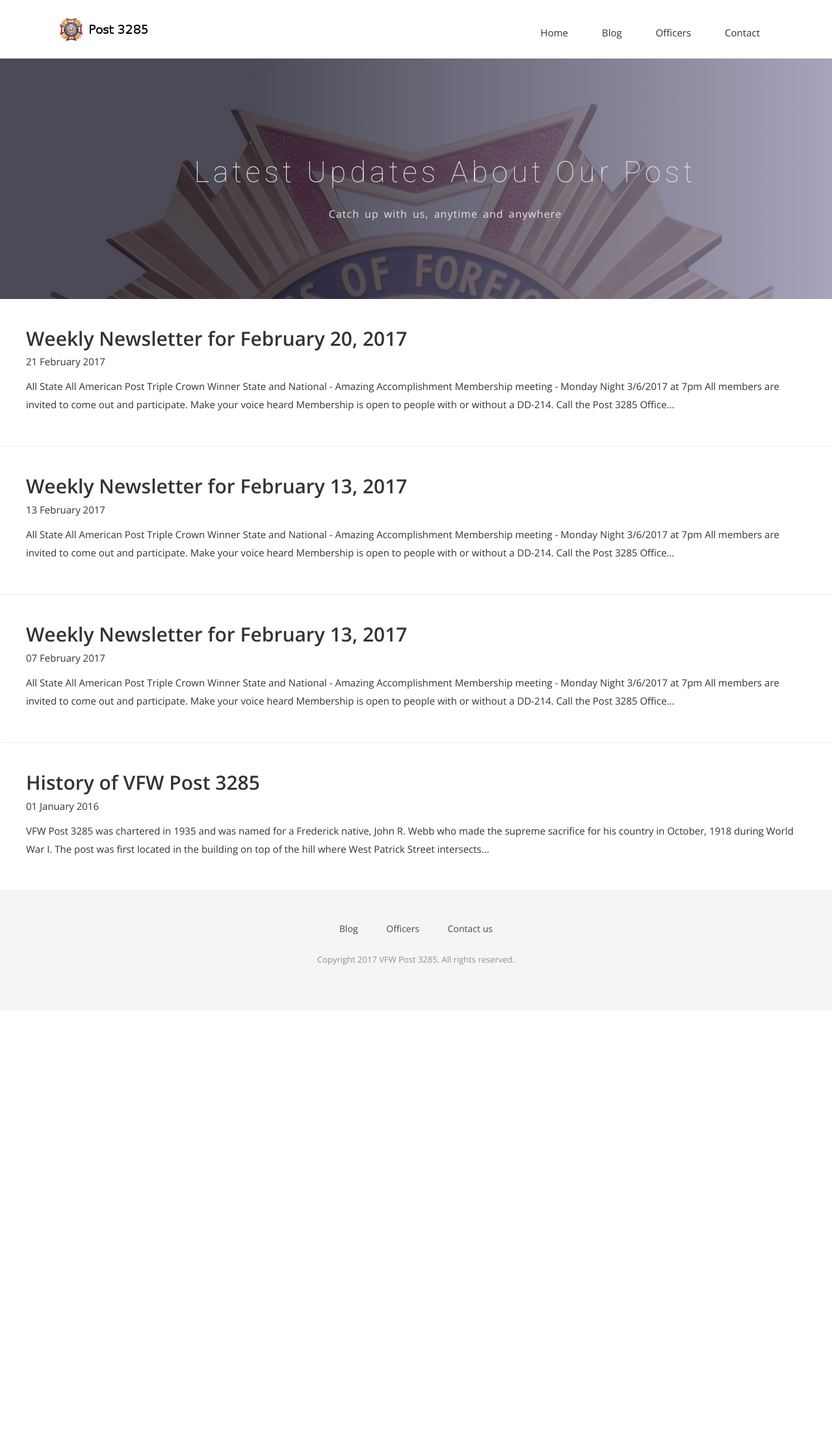
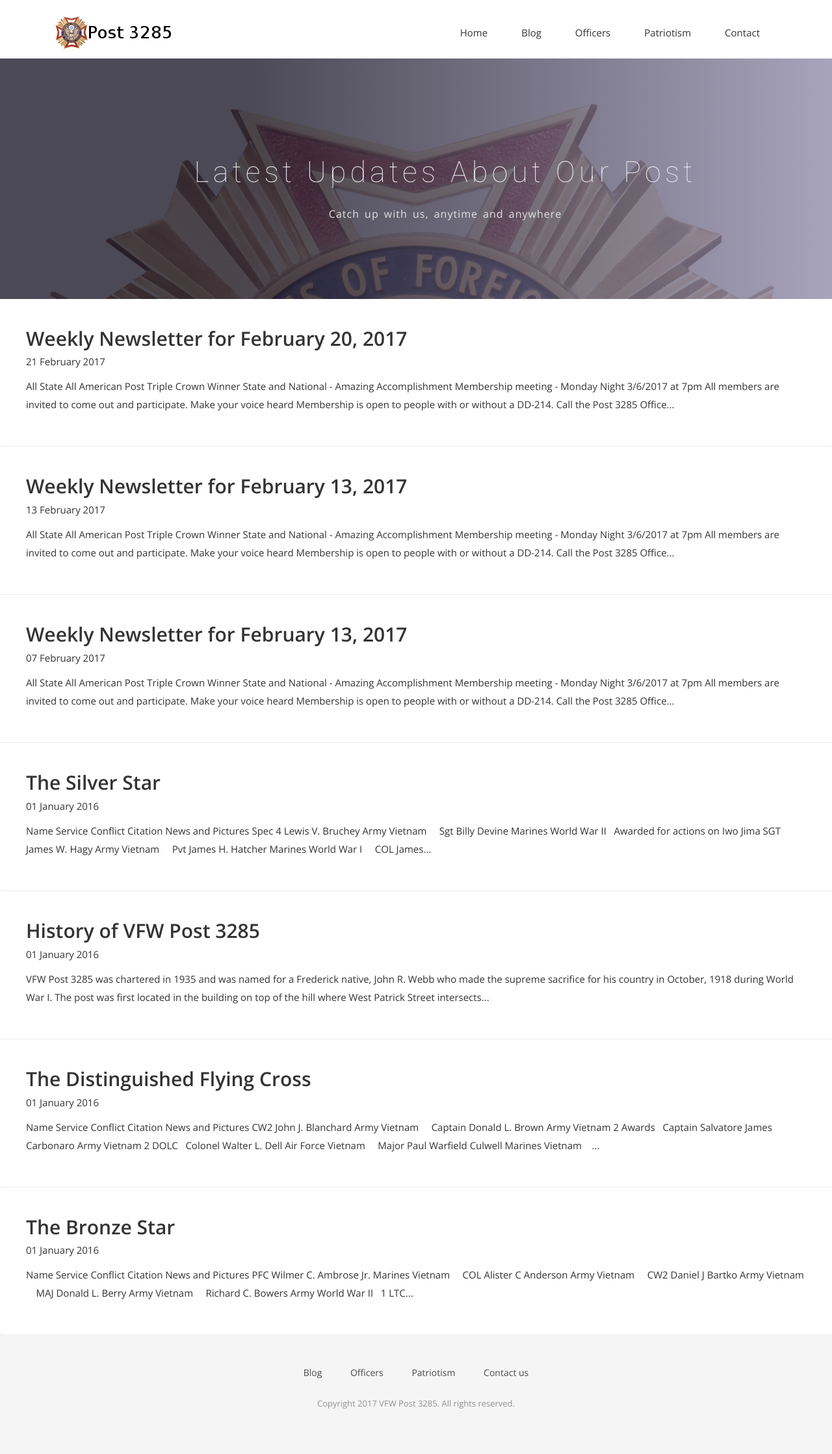
Before and after one commit to patrickpierson/vfwpost3285, a Jekyll site: the page built from blog.html, in a window 1280 px wide. Shown: the whole page at 65% size. Built offline with Jekyll 4.4.1, drawn with Linux system fonts in a browser that asks for light colours; nearby versions of some CDN libraries; some web fonts are replaced; before the commit the page ends 1554 px from its top, so only the background shows below that.

Commit message:
lots of changes

```diff
--- a/_includes/footer.html
+++ b/_includes/footer.html
@@ -7,6 +7,7 @@
           <ul>
             <li><a href="{{ site.baseurl }}/blog">Blog</a></li>
             <li><a href="{{ site.baseurl }}/officers">Officers</a></li>
+            <li><a href="{{ site.baseurl }}/patriotism">Patriotism</a></li>
             <li><a href="{{ site.baseurl }}/contact">Contact us</a></li>
           </ul>
         </div>
--- a/_includes/header.html
+++ b/_includes/header.html
@@ -24,6 +24,7 @@
                 <li><a href="{{ site.baseurl }}/">Home</a></li>
                 <li><a href="{{ site.baseurl }}/blog">Blog</a></li>
                 <li><a href="{{ site.baseurl }}/officers">Officers</a></li>
+                <li><a href="{{ site.baseurl }}/patriotism">Patriotism</a></li>
                 <li><a href="{{ site.baseurl }}/contact">Contact</a></li>
               </ul>
             </div><!-- /.navbar-collapse -->
--- /dev/null
+++ b/_posts/2017-02-25-bronze-star.md
@@ -0,0 +1,56 @@
+---
+layout: post
+title: "The Bronze Star"
+author: "admin"
+date: 2016-01-01 01:00:00
+permalink: /patriotism/bronze-star
+---
+|Name|Service|Conflict|Citation|News and Pictures|
+|---|---|---|---|---|
+|PFC Wilmer C. Ambrose Jr.|Marines|Vietnam|||
+|COL Alister C Anderson|Army|Vietnam|||
+|CW2 Daniel J Bartko|Army|Vietnam|||
+|MAJ Donald L. Berry|Army|Vietnam|||
+|Richard C. Bowers|Army|World War II||1|
+|LTC Gary E. Brosch|Army|Vietnam|||
+|Captain Donald L. Brown|Army|Vietnam|||
+|Spec Lewis V. Bruchey|Army|Vietnam|||
+|Major Marc Bustamante|Army|Iraq|||
+|SP5 Michael S Channell|Army|Vietnam|||
+|COL Ira M. Click|Army|Vietnam|||
+|SFC Elmore Cross|Army|Vietnam|2 Awards||
+|CPT William H. Collins. Jr.|Army|Vietnam|||
+|John Jay Cupples|Army|Iraq|||
+|SP5 John T. Davis Jr|Army|Vietnam|||
+|TSGT Robert J. Day|US Army Air Forces|World War II|||
+|1LT George C. Delany|Army|Vietnam|||
+|PFC Samuel E. Dixon|Army|World War II|||
+|SP5 Roger D. Edwards|Army|Vietnam|||
+|PVT Louis Eichelberger|Army|World War II|||
+|1SG Edward E. Embrey|Army|Vietnam|||
+|SFC Raymond Farias|Army|Vietnam|||
+|Captain Wilson R. Greenwood|Army|Iraq|||
+|SGT Joseph J. Handzo|Army|World War II|||
+|CPT Charles H. Holmes|Army|Kosovo|||
+|Spec Charles A. Hubbard III|Army|Vietnam|||
+|COL Stephen L. Hutchtens|Air Force|Iraq|||
+|SP5 Allen W. James|Army|Vietnam|||
+|1st Lieutenant Christopher P. Keene|Army|Afghanistan|||
+|LTC Thomas P. Kelley|Army|Vietnam|||
+|COL Ronald G. Kelsey|Army|Vietnam|||
+|SP5 Michael A. Kirk|Army|Vietnam|||
+|SSG Larry Gene Lash|Army|Vietnam|||
+|SFC Leo Leon Laton|Army|Korea|2 Medals Awarded||
+|SGT James W. May, Jr.|Marines|Vietnam|2 Awards||
+|SP5 Peter J. Mc Cabe|Army|Vietnam|||
+|Major Sean A. Mc Murry|Army|Afghanistan|||
+|MAJ Carlos Mercado|Army|Vietnam|3 Awards||
+|COL Joseph D. Mitchell|Army|Vietnam|||
+|SP5 Robert F. Morgan|Army|Vietnam|||
+|SSG Donald E. Pearman|Army|Vietnam|||
+|SFC Ralph E. Pearman, Jr|Army|Vietnam|Citation	1, 2||
+|Lieutenant Colonel Gerald G. Threadgill|Army|Vietnam|3 Awards||
+|Captain Edward Trey|Army|World War II||1, 2, 3|
+|Major Daniel R. Wagner|Marines|Iraq|||
+|2nd LT Dwight E. Warfield|Army|Vietnam|||
+|Raymond Y. Wilkison|Army|Korea|Citation||
--- /dev/null
+++ b/_posts/2017-02-25-distinguished-flying-cross.md
@@ -0,0 +1,15 @@
+---
+layout: post
+title: "The Distinguished Flying Cross"
+author: "admin"
+date: 2016-01-01 01:00:00
+permalink: /patriotism/distinguished-flying-cross
+---
+|Name|Service|Conflict|Citation|News and Pictures|
+|---|---|---|---|---|
+|CW2 John J. Blanchard|Army|Vietnam|||
+|Captain Donald L. Brown|Army|Vietnam|2 Awards||
+|Captain Salvatore James Carbonaro|Army|Vietnam|2 DOLC||
+|Colonel Walter L. Dell|Air Force|Vietnam|||
+|Major Paul Warfield Culwell|Marines|Vietnam|||
+|1LT Ray A. Diehl|US Army Air Forces|World War 2|||
--- /dev/null
+++ b/_posts/2017-02-25-silver-star.md
@@ -0,0 +1,17 @@
+---
+layout: post
+title: "The Silver Star"
+author: "admin"
+date: 2016-01-01 01:00:00
+permalink: /patriotism/silver-star
+---
+|Name|Service|Conflict|Citation|News and Pictures|
+|---|---|---|---|---|
+|Spec 4 Lewis V. Bruchey|Army|Vietnam|||
+|Sgt Billy Devine|Marines|World War II||Awarded for actions on Iwo Jima|
+|SGT James W. Hagy|Army|Vietnam|||
+|Pvt James H. Hatcher|Marines|World War I|||
+|COL James H. Hatcher|Army|World War II|||
+|HM2 John Kelsey|USN FMF Force Recon|Vietnam|||
+|SFC Leo Leon Laton|Army|Korea|||
+|SFC Ralph E. Pearman, Jr|Army|Vietnam|Citation|1, 2, 3|
--- a/css/airspace.css
+++ b/css/airspace.css
@@ -57,7 +57,7 @@
   font-weight: 600;
 }
 .section-title p {
-  font-family: 'Volkhov', serif;
+  font-family: 'Open Sans', serif;
   font-style: italic;
   color: #666;
 }
@@ -813,3 +813,21 @@
 footer .footer-manu ul li a:hover {
   color: #000;
 }
+
+
+/*--
+  Table stuff
+--*/
+table{
+    border-collapse: separate;
+    border-spacing: 1px;
+    border:1px solid #000000;
+}
+
+th{
+    border:1px solid #000000;
+}
+
+td{
+    border:1px solid #000000;
+}
--- /dev/null
+++ b/patriotism.html
@@ -0,0 +1,107 @@
+---
+layout: page
+title: Patriotism
+permalink: /patriotism/
+---
+
+    <!-- Slider Start -->
+<section id="global-header">
+    <div class="container">
+        <div class="row">
+            <div class="col-md-12">
+                <div class="block">
+                    <h1>Patriotism</h1>
+                </div>
+            </div>
+        </div>
+    </div>
+</section>
+
+<!-- Cross Of Malta Start -->
+<section id="service">
+  <div class="container">
+    <div class="row">
+      <div class="section-title">
+        <h2>History of the Cross Of Malta</h2>
+        <p>History shows that the Cross of Malta, the emblem of the Veterans of Foreign Wars of the United States, is 1,000 years old.
+          Nearly ten centuries ago the Maltese Cross was made the symbol of fighting men who were united by a solemn pledge of comradeship
+          to fight for freedom and to aid the sick and the needy. Those ancient obligations are still symbolized by the Cross of Malta today,
+          for the more than two million former servicemen who are the Veterans of Foreign Wars. The Cross of Malta is the symbol of their
+          battles in time of war and of their campaign to defend the God given rights of human beings in time of peace. The Cross of Malta
+          symbolizes the compassion, or sympathy, of those men and women for the needy. It is the sign of services, which our contemporary
+          veterans render to help make living a little better for everyone.</p>
+        <p>To appreciate fully the original meaning of the Cross of Malta we must look back a thousand years, to the Crusaders serving in
+          the Middle East. There we find the Knights of St. John, the world's first great brotherhood of warriors pledged to chivalry. The
+          Knights of St. John represented all walks of life. They were noblemen and priests, artisans and laborers. Regardless of those
+          differences, however, they were united by a solemn pledge of unwavering courage and compassion. Together they fought against
+          oppression. They carried their crusades far from home across deserts and seas, into the Holy Land, Cyprus, Rhodes and Malta. At
+          the same time they administered to the sick, the needy and to the poor. The Crusaders adopted the Cross of Malta as their insignia
+          because its eight points represented the eight Beatitudes prescribed in the Sermon on the Mount.</p>
+        <p>Those, in effect, declare:<br>
+            1. Blessed are the poor in Spirit<br>
+            2. Blessed are the Meek<br>
+            3. Blessed are the pure<br>
+            4. Blessed are the merciful<br>
+            5. Blessed are the peacemakers<br>
+            6. Blessed are they that mourn<br>
+            7. Blessed are they that seek righteousness<br>
+            8. Blessed are they who are persecuted for righteousness sake.</p>
+        <p>The Cross of Malta had a religious origin but the Knights of St. John also made it their battle standard for the liberation of all
+          men, women and children who suffered oppression. The ideals for which the original Crusaders fought parallel the principles of democracy
+          today, freedom and justice.</p>
+        <p>Centuries passed to the year 1899. Again fighting men banded together. Again they pledged themselves to campaign for the rights of mankind
+          and to administer to the sick, the needy and to the poor. That was the birth of a new organization, known today as the Veterans of Foreign
+          Wars of the United States.</p>
+        <p>Why did the Veterans of Foreign Wars select the Cross of Malta emblem?<br>
+          What has been added to the Cross and what does the symbol mean?</p>
+          <img title="" height="140" alt="" src="/img/VFW_logo.jpg" width="180"><br>
+        <p>Let us look at the VFW ensign closely. We see the eight-pointed Maltese Cross. Upon the Cross is superimposed the Great Seal of the
+          United States, encircled by the name, Veterans of Foreign Wars of the United States. Within the circle is the American eagle; the
+          emblem of a proud nation whose warriors of many generations have fought and sacrificed to preserve the free mans way of living. Between
+          the four arms of the Cross, the Veterans of Foreign Wars has added the suns rays to emphasize the vigor and warmth with which the present
+          day brotherhood defends our ideals. Every detail in the VFW emblem has definite meaning. The Cross, the rays and the seal together
+          symbolize the vows, purpose and character of men and women who have traveled far from home to defend humanity.</p>
+        <p>The Veterans of Foreign Wars is the world's oldest and largest overseas war veteran's organization.   It is chartered by the Congress
+          of the United States. That charter states specifically that The purpose of this corporation shall be: Fraternal, Patriotic, Historical
+          and Educational To preserve and Strengthen Comradeship among its members, To assist worthy comrades, to perpetuate the memory and
+          history of our dead, and to assist their widows and orphans. To maintain true allegiance to the government of the United States of America
+          and fidelity to its constitution and laws, to foster true patriotism, to maintain and extend the institutions of American freedom, and to
+          preserve and defend the United States from all her enemies whomsoever.</p>
+        <p>Upon joining the Veterans of Foreign Wars, a person vows in the presence of Almighty God and the members of this order to maintain loyalty
+          to the government, to the VFW, and to his fellow comrades. When the Cross of Malta is bestowed upon a new VFW member, he or she is pledged
+          to advance the principles of the organization. Like the original Crusaders 1,000 years ago, the 2.1 million members of the Veterans of
+          Foreign Wars today fulfill their vows through a wide variety of vigorously executed services.</p>
+        <p>The VFW is also joined by members of our Ladies Auxiliary in our efforts. They foster true patriotism, and strengthen the institutions of
+          freedom by word and deed. They improve their cities, towns and neighborhoods through community service. They give aid to worthy comrades
+          and to the widows and orphans. They extend helping hands to the needy and the sick. Like the original Knights of St. John, those who wear
+          the VFW Maltese Cross express their comradeship in terms of service.</p>
+        <p>These are the reasons why the Veterans of Foreign Wars chose the Cross of Malta as its emblem. The Cross of Malta symbolizes truly the
+          character and objectives of the Veterans of Foreign Wars of the United States. People qualified through military service to wear the VFW
+          Cross of Malta do so with pride because that emblem represents the highest of ideals. Every member has earned the Cross of Malta proudly -
+          and he or she wears it proudly.</p>
+      </div>
+    </div>
+  </div>
+</section>
+
+<!-- Hall of Valor Start -->
+<section id="call-to-action">
+  <div class="container">
+    <div class="row">
+      <div class="col-md-12">
+        <div class="block">
+          <h2>Hall Of Valor</h2>
+          <p>The following Members of Post 3285 Have been Awarded these medals for their actions and participation in direct action against an
+            Enemy of the United States.<br>
+            We Salute their Bravery and Sacrifices protecting the freedoms and ideals of the United States of America. Their actions have helped
+            preserve our great country as the beacon of Democracy for the rest of the world.<br>
+            May they provide guidance and inspiration for future generations of Americans so they have the strength and courage to make the
+            decisions that must be made in the protection of Freedom. </p>
+          <a class="btn btn-default btn-call-to-action" href="/patriotism/silver-star" >Silver Star</a>
+          <a class="btn btn-default btn-call-to-action" href="/patriotism/distinguished-flying-cross" >Distinguished Flying Cross</a>
+          <a class="btn btn-default btn-call-to-action" href="/patriotism/bronze-star" >Bronze Star</a>
+        </div>
+      </div>
+    </div>
+  </div>
+</section>
```
Also changed, not shown: img/VFW_logo.jpg (added), img/logo-old.png (added), img/logo.png.
